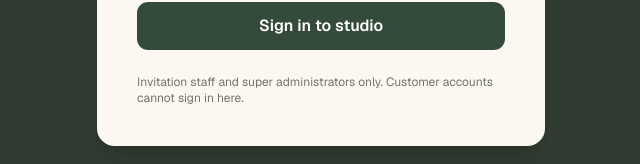
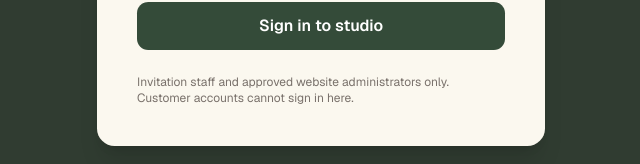
Before and after one commit to pasindumadushanr/event-marketplace-web, a Next.js app: page /invitation-studio/login in a window 1280 px wide. Shown: the part 506-670 px from the top of the page, without its empty margins (319-959 px from the left). Built offline with nearby package versions, Linux system fonts and the light colour scheme; no server answers.

Commit message:
Allow explicitly approved website admins to sign in to Invitation Studio

```diff
--- a/src/app/invitation-studio/login/page.tsx
+++ b/src/app/invitation-studio/login/page.tsx
@@ -30,6 +30,12 @@ export default function StudioLogin() {
       if (!studioRoles.includes(value.user?.roleName))
         throw new Error("This account does not have Invitation Studio access.");
       sessionStorage.setItem("invitationStudioToken", value.accessToken);
+      try {
+        await studioRequest("/invitation-studio/session");
+      } catch (failure) {
+        sessionStorage.removeItem("invitationStudioToken");
+        throw failure;
+      }
       router.replace("/invitation-studio");
     } catch (e) {
       setError(e instanceof Error ? e.message : "Could not sign in");
@@ -110,8 +116,8 @@ export default function StudioLogin() {
           </button>
         </form>
         <p className="mt-6 text-xs text-stone-500">
-          Invitation staff and super administrators only. Customer accounts
-          cannot sign in here.
+          Invitation staff and approved website administrators only. Customer
+          accounts cannot sign in here.
         </p>
       </section>
     </main>
--- a/src/lib/invitations.ts
+++ b/src/lib/invitations.ts
@@ -53,7 +53,8 @@ export const demoInvitation: InvitationContent = {
   gallery: [],
   music: true,
 };
-export const studioRoles = ["SUPER_ADMIN", "INVITATION_STAFF"];
+// ADMIN is a login candidate only; the server requires explicit membership.
+export const studioRoles = ["SUPER_ADMIN", "INVITATION_STAFF", "ADMIN"];
 export async function studioRequest(path: string, init: RequestInit = {}) {
   const token =
     typeof window !== "undefined"
```
Also changed, not shown: 1 other file (tests, documents, lock files or other folders).
